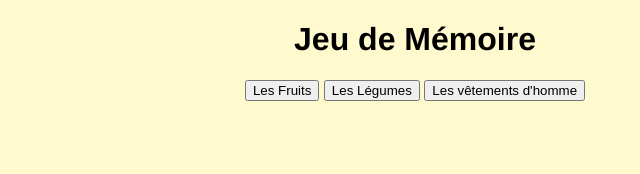
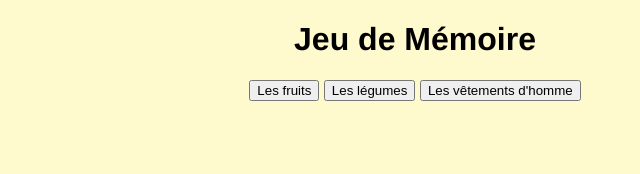
Before and after one commit to pdoulatshahi/memoire, a plain HTML site: page index.html in a window 1280 px wide. Shown: the full height of the page, 225-865 px from the left. Drawn offline with nearby package versions, Linux system fonts and the light colour scheme.

Commit message:
minor change

```diff
--- a/index.html
+++ b/index.html
@@ -10,8 +10,8 @@
 <body>
   <h1>Jeu de Mémoire</h1>
   <div class="button">
-	<button type="button" id="fruits">Les Fruits</button>
-	<button type="button" id ="vegetables">Les Légumes</button>
+	<button type="button" id="fruits">Les fruits</button>
+	<button type="button" id ="vegetables">Les légumes</button>
   <button type="button" id="mensclothing">Les vêtements d'homme</button>
   </div>
   <p id="flippedtiles">Tiles Flipped: 0</p>
```
